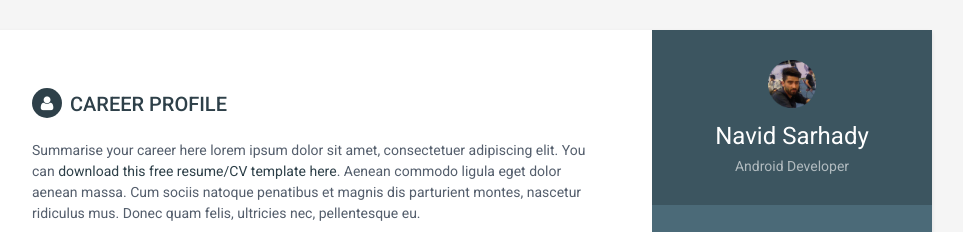
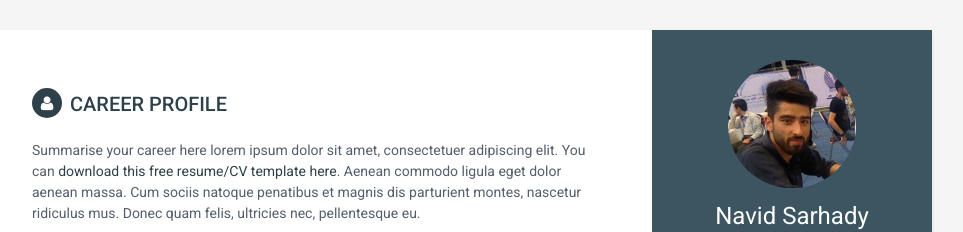
Before and after one commit to nawwid/nawwid.github.io, a plain HTML site: page index.html in a window 1280 px wide. Shown: the top 232 px of the page, without its empty margins (188-1151 px from the left). Drawn offline with Linux system fonts and the light colour scheme.

Commit message:
Initial commit

```diff
--- a/index.html
+++ b/index.html
@@ -30,7 +30,7 @@
     <div class="wrapper">
         <div class="sidebar-wrapper">
             <div class="profile-container">
-                <img class="profile" src="assets/images/profile.gif" width="48" height="48" alt="" />
+                <img class="profile" src="assets/images/profile.gif" width="128" height="128" alt="" />
                 <h3 class="name">Navid Sarhady</h3>
                 <h3 class="tagline">Android Developer</h3>
             </div><!--//profile-container-->
```
